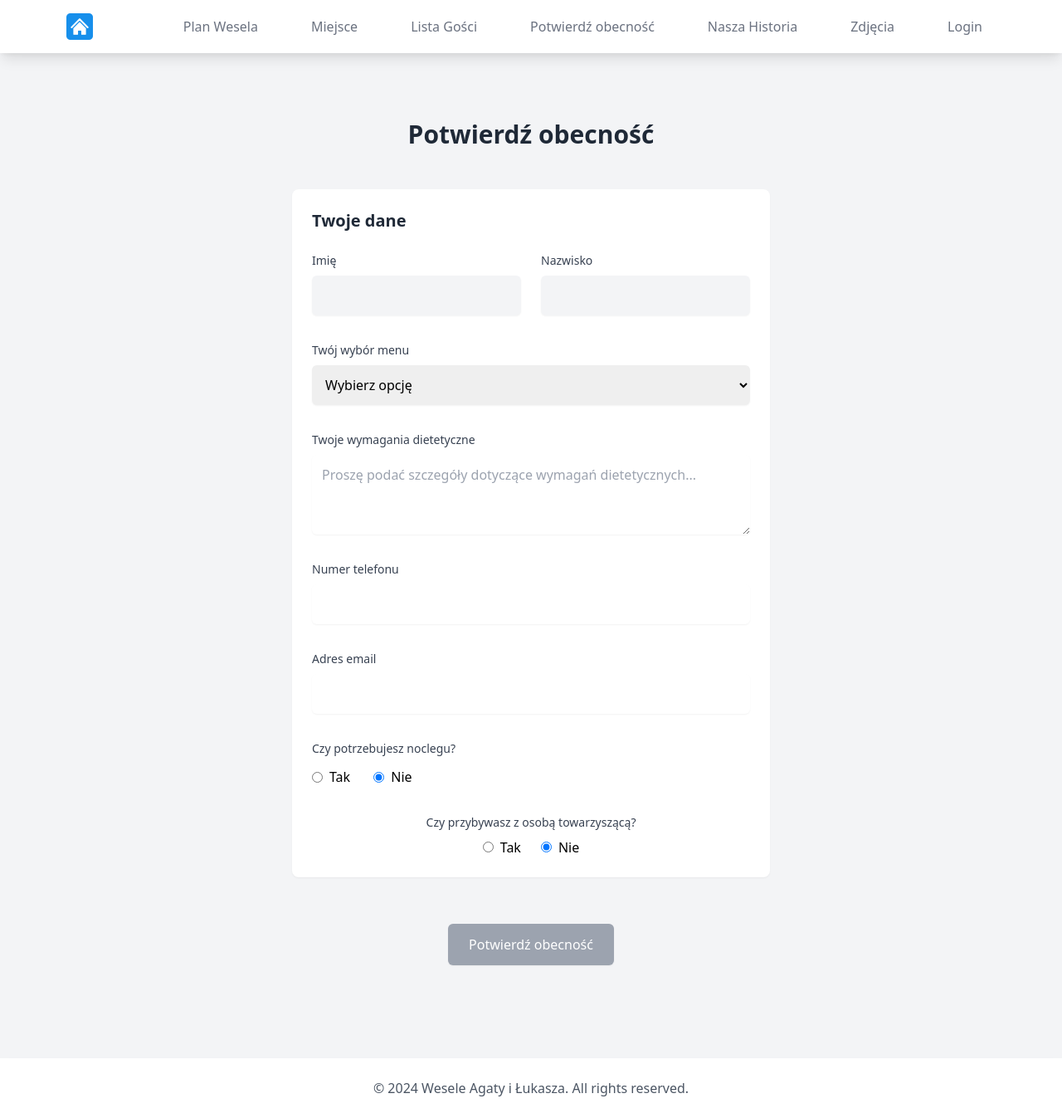
After one commit to lukchm94/wedding-app-fe, a FastAPI app: template src/shared/templates/rsvp_single.html in a window 1280 px wide. The commit adds this page. Shown: the whole page at 83% size. Run offline with FastAPI, Linux system fonts and the light colour scheme; the template is opened without the code that fills it, so the values that code supplies are empty; parts of the project's set-up code (start-up, migrations or seed data) failed here and were passed over.

Commit message:
added all the FE + BE for saving rsvp

```diff
--- /dev/null
+++ b/src/modules/guests/application/save_rsvp/__init__.py
@@ -0,0 +1,5 @@
+from .input.rsvp_form import ProcessedRSVPForm, RSVPFormData
+from .output.saved_guests import SavedGuests
+from .save_rsvp_use_case import SaveRSVPUseCase
+
+__all__ = [RSVPFormData, ProcessedRSVPForm, SaveRSVPUseCase, SavedGuests]
--- a/src/shared/templates/rsvp_completed.html
+++ b/src/shared/templates/rsvp_completed.html
@@ -4,8 +4,8 @@
 
 {% block content %}
 <div class="max-w-2xl mx-auto p-6">
-    <h1 class="text-3xl font-bold text-gray-800 mb-8 text-center">Potwierdzenie obecności</h1>
-    <p class="text-xl text-gray-600 mb-8 text-center">Dziękujemy za potwierdzenie obecności!</p>
+    <h1 class="text-3xl font-bold text-gray-800 mb-8 text-center">{{ title }}</h1>
+    <p class="text-xl text-gray-600 mb-8 text-center">{{ message }}</p>
     <div class="flex justify-center">
         <img src="{{ url_for('static', path='images/rsvp_completed.png') }}"
             alt="RSVP Completed"
--- a/src/shared/templates/rsvp_search.html
+++ b/src/shared/templates/rsvp_search.html
@@ -11,7 +11,7 @@
             <label for="nameInput" class="block text-sm font-medium text-gray-700 mb-2">Wprowadź swoje imię i nazwisko</label>
             <input type="text" id="nameInput" name="nameInput" required
                 class="mt-1 block w-full rounded-md border-gray-300 shadow-sm focus:border-indigo-500 focus:ring-indigo-500 p-3"
-                placeholder="np. Dawid Podsiadło albo Daria Zawiałow">
+                placeholder="np. Taylor Swift albo Dawid Podsiadło">
         </div>
 
         <div id="suggestions" class="hidden space-y-2">
--- /dev/null
+++ b/src/shared/templates/rsvp_single.html
@@ -0,0 +1,248 @@
+{% extends "base.html" %}
+
+{% block title %}Potwierdź obecność{% endblock %}
+
+{% block content %}
+<div class="max-w-2xl mx-auto p-8 md:p-12">
+    <h1 class="text-3xl font-bold text-gray-800 mb-12 text-center">Potwierdź obecność</h1>
+
+    {% if message %}
+    <div class="mb-8 p-4 rounded-md {% if success %}bg-green-50 text-green-700{% else %}bg-red-50 text-red-700{% endif %}">
+        {{ message }}
+    </div>
+    {% endif %}
+
+    <form method="POST" class="space-y-8">
+        <div class="space-y-6 bg-white p-6 rounded-lg shadow-sm w-full">
+            <h2 class="text-xl font-semibold text-gray-800 mb-4">Twoje dane</h2>
+            <div class="grid grid-cols-1 md:grid-cols-2 gap-6">
+                <div>
+                    <label for="firstName" class="block text-sm font-medium text-gray-700 mb-2">Imię</label>
+                    <input type="text" id="firstName" name="firstName" required
+                        class="mt-1 block w-full rounded-md border-gray-300 shadow-sm focus:border-indigo-500 focus:ring-indigo-500 p-3 bg-gray-100"
+                        value="{{ guest.first_name }}" readonly>
+                </div>
+                <div>
+                    <label for="lastName" class="block text-sm font-medium text-gray-700 mb-2">Nazwisko</label>
+                    <input type="text" id="lastName" name="lastName" required
+                        class="mt-1 block w-full rounded-md border-gray-300 shadow-sm focus:border-indigo-500 focus:ring-indigo-500 p-3 bg-gray-100"
+                        value="{{ guest.last_name }}" readonly>
+                </div>
+            </div>
+
+            <!-- Main Guest Menu Selection -->
+            <div class="pt-2">
+                <label for="menu" class="block text-sm font-medium text-gray-700 mb-2">Twój wybór menu</label>
+                <select id="menu" name="menu" required
+                    class="mt-1 block w-full rounded-md border-gray-300 shadow-sm focus:border-indigo-500 focus:ring-indigo-500 p-3">
+                    <option value="">Wybierz opcję</option>
+                    <option value="meat" {% if guest.menu == 'meat' %}selected{% endif %}>Menu mięsne</option>
+                    <option value="vegetarian" {% if guest.menu == 'vegetarian' %}selected{% endif %}>Menu wegetariańskie</option>
+                    <option value="vegan" {% if guest.menu == 'vegan' %}selected{% endif %}>Menu wegańskie</option>
+                </select>
+            </div>
+
+            <!-- Main Guest Dietary Requirements -->
+            <div class="pt-2">
+                <label for="dietaryRequirements" class="block text-sm font-medium text-gray-700 mb-2">Twoje wymagania dietetyczne</label>
+                <textarea id="dietaryRequirements" name="dietaryRequirements" rows="3"
+                    class="mt-1 block w-full rounded-md border-gray-300 shadow-sm focus:border-indigo-500 focus:ring-indigo-500 p-3"
+                    placeholder="Proszę podać szczegóły dotyczące wymagań dietetycznych...">{{ guest.dietary_requirements }}</textarea>
+            </div>
+
+            <!-- Main Guest Contact Information -->
+            <div class="pt-2">
+                <label for="phone" class="block text-sm font-medium text-gray-700 mb-2">Numer telefonu</label>
+                <input type="tel" id="phone" name="phone" required
+                    class="mt-1 block w-full rounded-md border-gray-300 shadow-sm focus:border-indigo-500 focus:ring-indigo-500 p-3"
+                    value="{{ guest.phone }}">
+            </div>
+
+            <div class="pt-2">
+                <label for="email" class="block text-sm font-medium text-gray-700 mb-2">Adres email</label>
+                <input type="email" id="email" name="email" required
+                    class="mt-1 block w-full rounded-md border-gray-300 shadow-sm focus:border-indigo-500 focus:ring-indigo-500 p-3"
+                    value="{{ guest.email }}">
+            </div>
+
+            <!-- Main Guest Hotel Accommodation -->
+            <div class="pt-2">
+                <label class="block text-sm font-medium text-gray-700 mb-3">Czy potrzebujesz noclegu?</label>
+                <div class="mt-2 space-x-6">
+                    <label class="inline-flex items-center">
+                        <input type="radio" name="needsHotel" value="yes" class="form-radio text-indigo-600"
+                            {% if guest.needs_hotel %}checked{% endif %}>
+                        <span class="ml-2">Tak</span>
+                    </label>
+                    <label class="inline-flex items-center">
+                        <input type="radio" name="needsHotel" value="no" class="form-radio text-indigo-600"
+                            {% if not guest.needs_hotel %}checked{% endif %}>
+                        <span class="ml-2">Nie</span>
+                    </label>
+                </div>
+            </div>
+
+            <!-- Guest Information (radio group inside form) -->
+            <div class="pt-2 flex flex-col items-center">
+                <label class="block text-sm font-medium text-gray-700 mb-2">Czy przybywasz z osobą towarzyszącą?</label>
+                <div class="flex flex-row space-x-6">
+                    <label class="inline-flex items-center">
+                        <input type="radio" name="hasGuest" value="yes" class="form-radio text-indigo-600">
+                        <span class="ml-2">Tak</span>
+                    </label>
+                    <label class="inline-flex items-center">
+                        <input type="radio" name="hasGuest" value="no" class="form-radio text-indigo-600" checked>
+                        <span class="ml-2">Nie</span>
+                    </label>
+                </div>
+            </div>
+        </div>
+
+        <!-- Plus One Section (dynamic, always present, hidden by default) -->
+        <div id="plusOneSection" class="space-y-6 bg-white p-6 rounded-lg shadow-sm w-full mt-8">
+            <h2 class="text-xl font-semibold text-gray-800 mb-4">Dane osoby towarzyszącej</h2>
+            <div class="grid grid-cols-1 md:grid-cols-2 gap-6">
+                <div>
+                    <label class="block text-sm font-medium text-gray-700 mb-2">Imię</label>
+                    <input type="text" id="plusOneFirstName" name="plusOneFirstName"
+                        class="mt-1 block w-full rounded-md border-gray-300 shadow-sm focus:border-indigo-500 focus:ring-indigo-500 p-3"
+                        value="">
+                </div>
+                <div>
+                    <label class="block text-sm font-medium text-gray-700 mb-2">Nazwisko</label>
+                    <input type="text" id="plusOneLastName" name="plusOneLastName"
+                        class="mt-1 block w-full rounded-md border-gray-300 shadow-sm focus:border-indigo-500 focus:ring-indigo-500 p-3"
+                        value="">
+                </div>
+            </div>
+            <div class="pt-2">
+                <label for="plusOneMenu" class="block text-sm font-medium text-gray-700 mb-2">Wybór menu osoby towarzyszącej</label>
+                <select id="plusOneMenu" name="plusOneMenu"
+                    class="mt-1 block w-full rounded-md border-gray-300 shadow-sm focus:border-indigo-500 focus:ring-indigo-500 p-3">
+                    <option value="">Wybierz opcję</option>
+                    <option value="meat">Menu mięsne</option>
+                    <option value="vegetarian">Menu wegetariańskie</option>
+                    <option value="vegan">Menu wegańskie</option>
+                </select>
+            </div>
+            <div class="pt-2">
+                <label for="plusOneDietaryRequirements" class="block text-sm font-medium text-gray-700 mb-2">Wymagania dietetyczne osoby towarzyszącej</label>
+                <textarea id="plusOneDietaryRequirements" name="plusOneDietaryRequirements" rows="3"
+                    class="mt-1 block w-full rounded-md border-gray-300 shadow-sm focus:border-indigo-500 focus:ring-indigo-500 p-3"
+                    placeholder="Proszę podać szczegóły dotyczące wymagań dietetycznych..."></textarea>
+            </div>
+            <div class="pt-2">
+                <label for="plusOnePhone" class="block text-sm font-medium text-gray-700 mb-2">Numer telefonu osoby towarzyszącej</label>
+                <input type="tel" id="plusOnePhone" name="plusOnePhone"
+                    class="mt-1 block w-full rounded-md border-gray-300 shadow-sm focus:border-indigo-500 focus:ring-indigo-500 p-3"
+                    value="">
+            </div>
+            <div class="pt-2">
+                <label for="plusOneEmail" class="block text-sm font-medium text-gray-700 mb-2">Adres email osoby towarzyszącej</label>
+                <input type="email" id="plusOneEmail" name="plusOneEmail"
+                    class="mt-1 block w-full rounded-md border-gray-300 shadow-sm focus:border-indigo-500 focus:ring-indigo-500 p-3"
+                    value="">
+            </div>
+            <div class="pt-2">
+                <label class="block text-sm font-medium text-gray-700 mb-3">Czy osoba towarzysząca potrzebuje noclegu?</label>
+                <div class="mt-2 space-x-6">
+                    <label class="inline-flex items-center">
+                        <input type="radio" name="plusOneNeedsHotel" value="yes" class="form-radio text-indigo-600" disabled>
+                        <span class="ml-2">Tak</span>
+                    </label>
+                    <label class="inline-flex items-center">
+                        <input type="radio" name="plusOneNeedsHotel" value="no" class="form-radio text-indigo-600" disabled>
+                        <span class="ml-2">Nie</span>
+                    </label>
+                </div>
+                <p class="mt-2 text-sm text-gray-500">Wybór noclegu dla osoby towarzyszącej zależy od wyboru głównego gościa</p>
+            </div>
+        </div>
+
+        <!-- Submit Button -->
+        <div class="text-center pt-6">
+            <button type="submit"
+                class="inline-flex justify-center py-3 px-6 border border-transparent shadow-sm text-base font-medium rounded-md text-white bg-gray-400 focus:outline-none focus:ring-2 focus:ring-offset-2 focus:ring-indigo-500"
+                disabled>
+                Potwierdź obecność
+            </button>
+        </div>
+    </form>
+</div>
+
+<script>
+    // Validate the form and disable/enable the submit button
+    function validateForm() {
+        const form = document.querySelector('form');
+        const submitButton = document.querySelector('button[type="submit"]');
+        const hasGuest = document.querySelector('input[name="hasGuest"][value="yes"]').checked;
+        const plusOneSection = document.getElementById('plusOneSection');
+        // Show/hide plus one section
+        if (hasGuest) {
+            plusOneSection.classList.remove('hidden');
+        } else {
+            plusOneSection.classList.add('hidden');
+            // Clear plus one fields
+            document.getElementById('plusOneFirstName').value = '';
+            document.getElementById('plusOneLastName').value = '';
+            document.getElementById('plusOneMenu').value = '';
+            document.getElementById('plusOneDietaryRequirements').value = '';
+            document.getElementById('plusOnePhone').value = '';
+            document.getElementById('plusOneEmail').value = '';
+        }
+        // Main guest validation
+        const hotelOptionSelected = document.querySelector('input[name="needsHotel"]:checked') !== null;
+        const menuSelected = document.getElementById('menu').value !== '';
+        const hasGuestSelected = document.querySelector('input[name="hasGuest"]:checked') !== null;
+        const phoneValid = document.getElementById('phone').value.length >= 9;
+        const emailValid = document.getElementById('email').value.includes('@');
+        // Plus one validation if hasGuest is true
+        let plusOneValid = true;
+        if (hasGuest) {
+            const plusOneFirstName = document.getElementById('plusOneFirstName').value.trim() !== '';
+            const plusOneLastName = document.getElementById('plusOneLastName').value.trim() !== '';
+            const plusOneMenuSelected = document.getElementById('plusOneMenu').value !== '';
+            const plusOnePhoneValid = document.getElementById('plusOnePhone').value.length >= 9;
+            const plusOneEmailValid = document.getElementById('plusOneEmail').value.includes('@');
+            plusOneValid = plusOneFirstName && plusOneLastName && plusOneMenuSelected && plusOnePhoneValid && plusOneEmailValid;
+        }
+        const isValid = form.checkValidity() && hotelOptionSelected && menuSelected && hasGuestSelected && phoneValid && emailValid && plusOneValid;
+        submitButton.disabled = !isValid;
+        submitButton.classList.toggle('bg-gray-400', !isValid);
+        submitButton.classList.toggle('bg-indigo-600', isValid);
+        submitButton.classList.toggle('hover:bg-indigo-700', isValid);
+    }
+    document.getElementById('phone').addEventListener('input', validateForm);
+    document.getElementById('email').addEventListener('input', validateForm);
+    document.getElementById('menu').addEventListener('change', validateForm);
+    document.querySelectorAll('input[name="needsHotel"]').forEach(radio => {
+        radio.addEventListener('change', validateForm);
+    });
+    document.querySelectorAll('input[name="hasGuest"]').forEach(radio => {
+        radio.addEventListener('change', validateForm);
+    });
+    // Plus one fields
+    ['plusOneFirstName', 'plusOneLastName', 'plusOneMenu', 'plusOnePhone', 'plusOneEmail'].forEach(id => {
+        const el = document.getElementById(id);
+        if (el) {
+            el.addEventListener('input', validateForm);
+            if (id === 'plusOneMenu') el.addEventListener('change', validateForm);
+            if (id === 'plusOnePhone') el.addEventListener('input', function(e) { formatPhoneNumber(e.target); });
+        }
+    });
+    document.getElementById('phone').addEventListener('input', function(e) {
+        formatPhoneNumber(e.target);
+    });
+    function formatPhoneNumber(input) {
+        const value = input.value.replace(/\D/g, '');
+        const formatted = value
+            .match(/(\d{0,3})(\d{0,3})(\d{0,3})/)
+            .slice(1, 4)
+            .filter(Boolean)
+            .join('-');
+        input.value = formatted;
+        validateForm();
+    }
+    validateForm();
+</script>
+{% endblock %}
```
Also changed, not shown: src/modules/guests/application/save_rsvp/input/rsvp_form.py (added, +32 -0 lines), src/modules/guests/application/save_rsvp/output/saved_guests.py (added, +20 -0 lines), src/modules/guests/application/save_rsvp/save_rsvp_use_case.py (+79 -0 lines), src/modules/guests/infra/repository/implementation.py (+4 -3 lines), src/shared/DIContainer/container.py (+16 -6 lines), src/shared/routers/rsvp.py (+83 -58 lines), src/modules/guests/application/save_rsvp/input/__init__.py (added).
